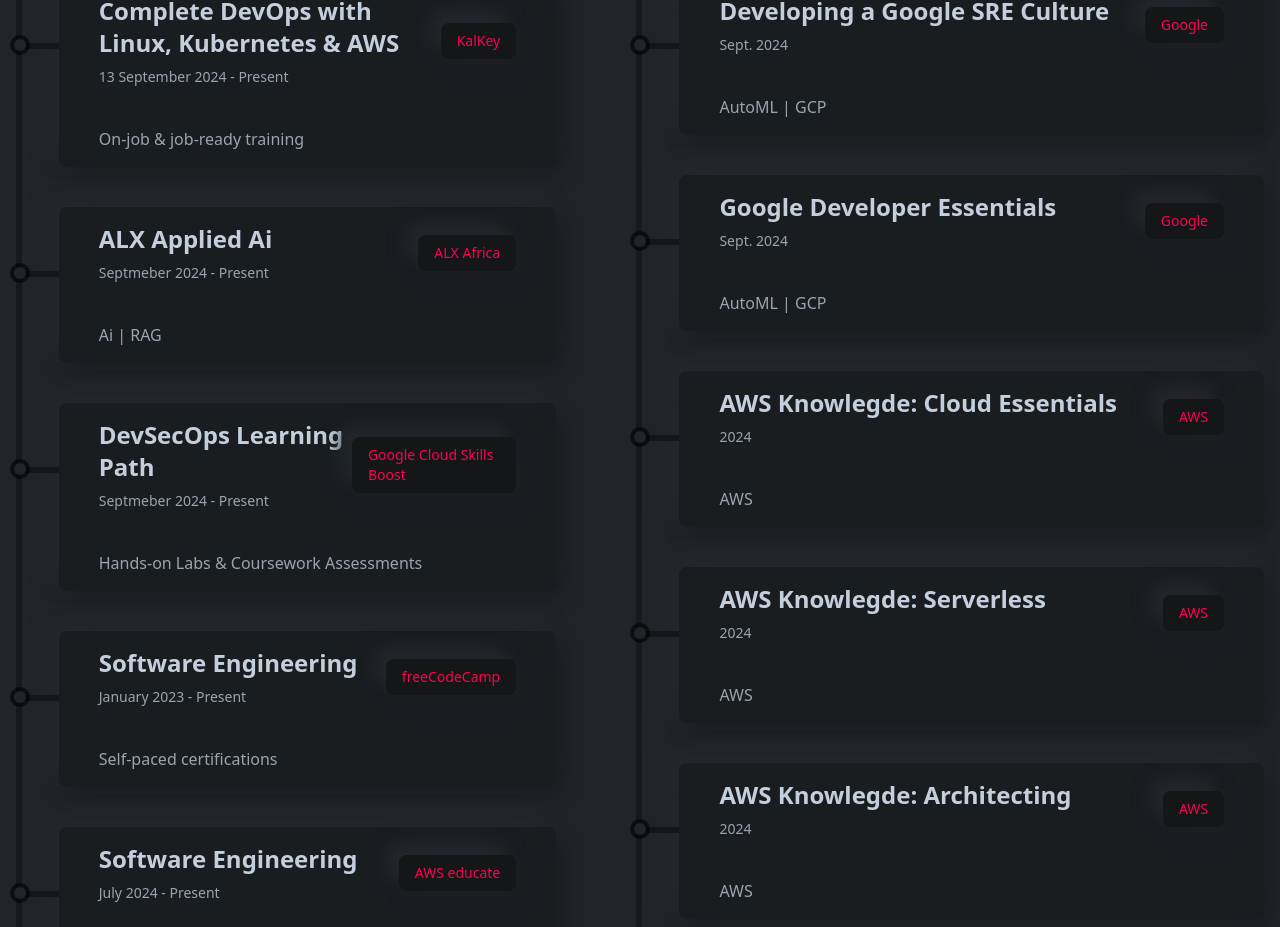
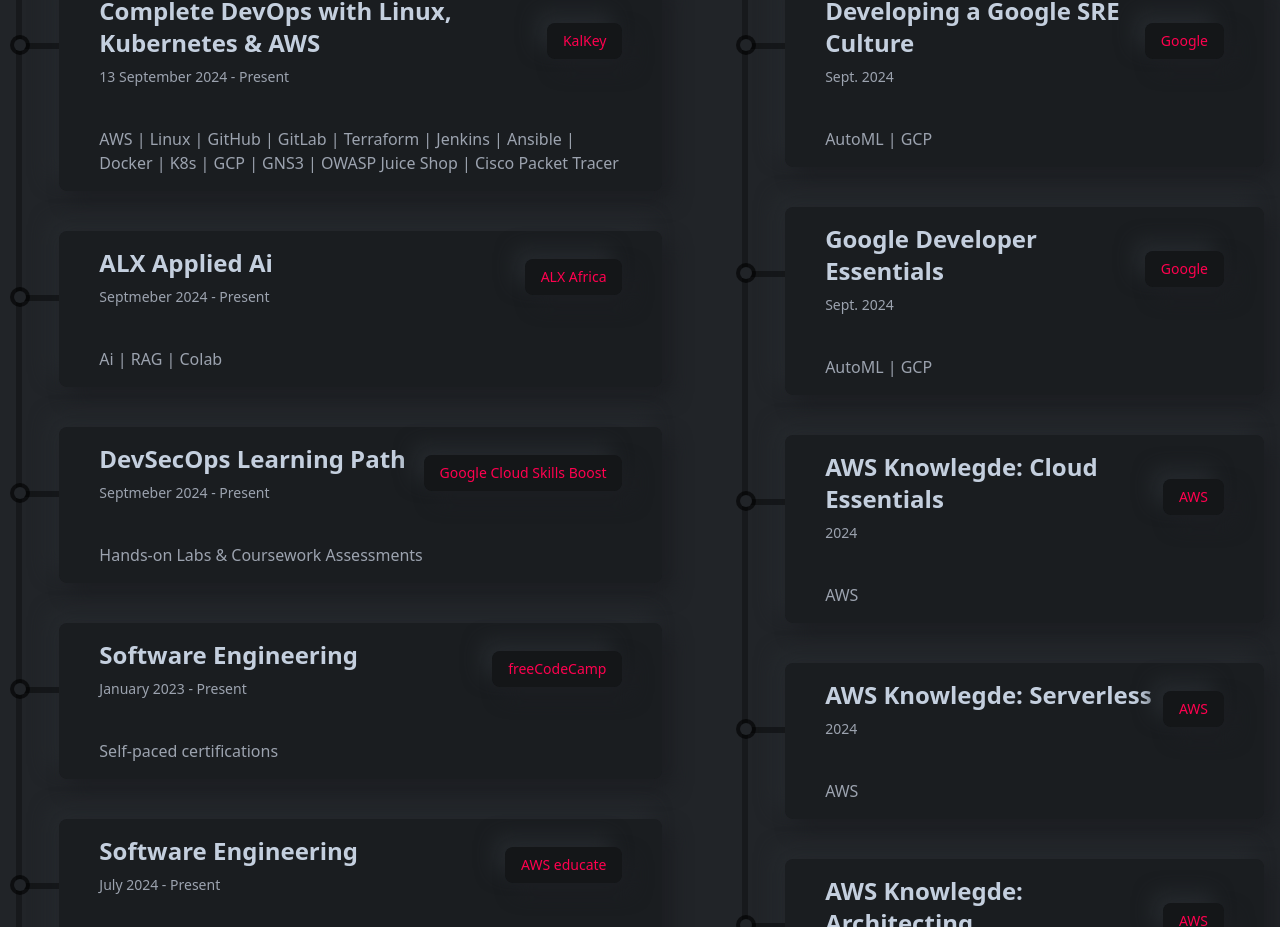
Before and after one commit to bshongwe/personal-portfolio-2024, a React (Create React App) app: page / in a window 1280 px wide. Shown: the part 4536-5463 px from the top of the page. Built offline with nearby package versions, Linux system fonts and the light colour scheme.

Commit message:
Update details

```diff
--- a/src/components/resume/Education.js
+++ b/src/components/resume/Education.js
@@ -20,13 +20,13 @@
             title="Complete DevOps with Linux, Kubernetes & AWS"
             subTitle="13 September 2024 - Present"
             result="KalKey"
-            des="On-job & job-ready training"
+            des=" AWS | Linux | GitHub | GitLab | Terraform | Jenkins | Ansible | Docker | K8s | GCP | GNS3 | OWASP Juice Shop | Cisco Packet Tracer"
           />
           <ResumeCard
             title="ALX Applied Ai"
             subTitle="Septmeber 2024 - Present"
             result="ALX Africa"
-            des="Ai | RAG"
+            des="Ai | RAG | Colab"
           />
           <ResumeCard
             title="DevSecOps Learning Path"
--- a/src/components/resume/Experience.js
+++ b/src/components/resume/Experience.js
@@ -89,13 +89,13 @@
             title="DevSecOps Engineer"
             subTitle="KalKey"
             result="2024"
-            des="AWS | Terraform | GitLab | GitHub | Automated CI/CD | IaC | IAM | SDLC | Pen Testing"
+            des="AWS | Terraform | GitLab |  GitHub | K8s | Docker | Jenkins | GCP | Automated CI/CD | IaC | IAM | SDLC | Pen Testing"
           />
           <ResumeCard
             title="DevOps Engineer"
             subTitle="KalKey"
             result="2024"
-            des="AWS | GitLab | GitLab | K8s | Docker | AWS | Ansible | Terraform | Jenkins | GCP"
+            des="AWS | GitLab | GitHub | K8s | Docker | Ansible | Terraform | Jenkins | GCP | Automated CI/CD | SDLC"
           />
           <ResumeCard
             title="Ai Software Engineering Fellow"
```
